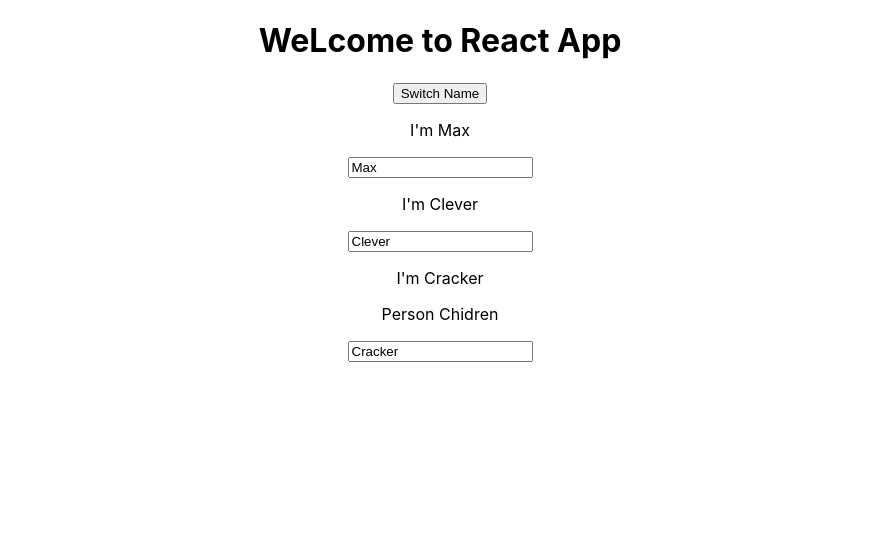
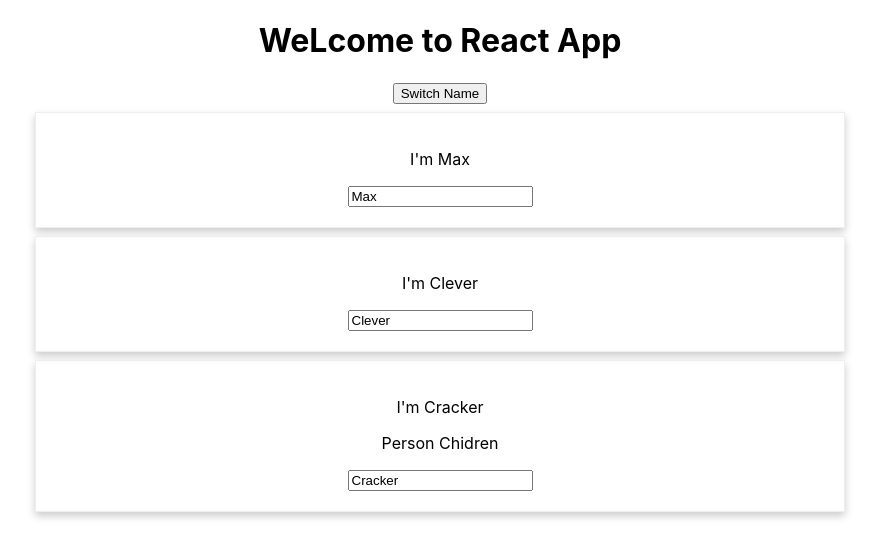
Before and after one commit to CleverCracker/ReactCompleteGuide, a React (Create React App) app: page / in a window 1280 px wide. Shown: the top 558 px of the page, without its empty margins (200-1079 px from the left). Built offline with nearby package versions, Linux system fonts and the light colour scheme.

Commit message:
Style Using SCSS

```diff
--- a/package.json
+++ b/package.json
@@ -6,6 +6,7 @@
     "@testing-library/jest-dom": "^4.2.4",
     "@testing-library/react": "^9.5.0",
     "@testing-library/user-event": "^7.2.1",
+    "node-sass": "^4.14.1",
     "react": "^16.13.1",
     "react-dom": "^16.13.1",
     "react-scripts": "3.4.3"
--- a/src/Person/Person.js
+++ b/src/Person/Person.js
@@ -1,8 +1,9 @@
 import React from 'react';
+import './Person.scss';
 
 const person = (props) => {
   return (
-    <div>
+    <div className='Person'>
       <p onClick={props.clickFn}>I'm {props.name}</p>
       <p>{props.children}</p>
       <input type='text' onChange={props.changeFn} value={props.name} />
--- /dev/null
+++ b/src/Person/Person.scss
@@ -0,0 +1,8 @@
+.Person {
+  width: 60%;
+  padding: 1.25rem;
+  box-shadow: 0 0.25rem 0.5rem #ccc;
+  margin: 0.5rem auto;
+  border: 1px solid #eee;
+  text-align: center;
+}
```
Also changed, not shown: 1 other file (tests, documents, lock files or other folders).
